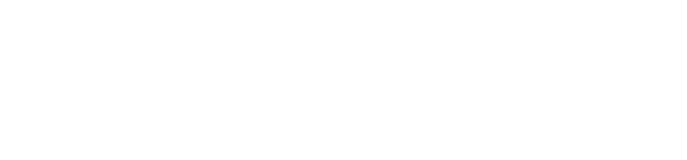
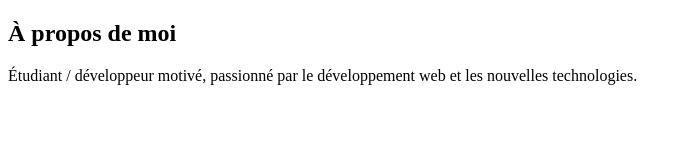
Before and after one commit to assabakerian-lgtm/mon-cv, a plain HTML site: page index.html in a window 1280 px wide. Shown: the whole page, without its empty margins (0-687 px from the left). Drawn offline with Linux system fonts and the light colour scheme.

Commit message:
mise en place de la section description

```diff
--- a/index.html
+++ b/index.html
@@ -7,6 +7,12 @@
     <link rel="stylesheet" href="style.css">
 </head>
 <body>
-
+    <!-- Section description -->
+  <div id="description">
+    <h2>À propos de moi</h2>
+    <p>
+      Étudiant / développeur motivé, passionné par le développement web et les nouvelles technologies.
+    </p>
+  </div>
 </body>
 </html>
```
